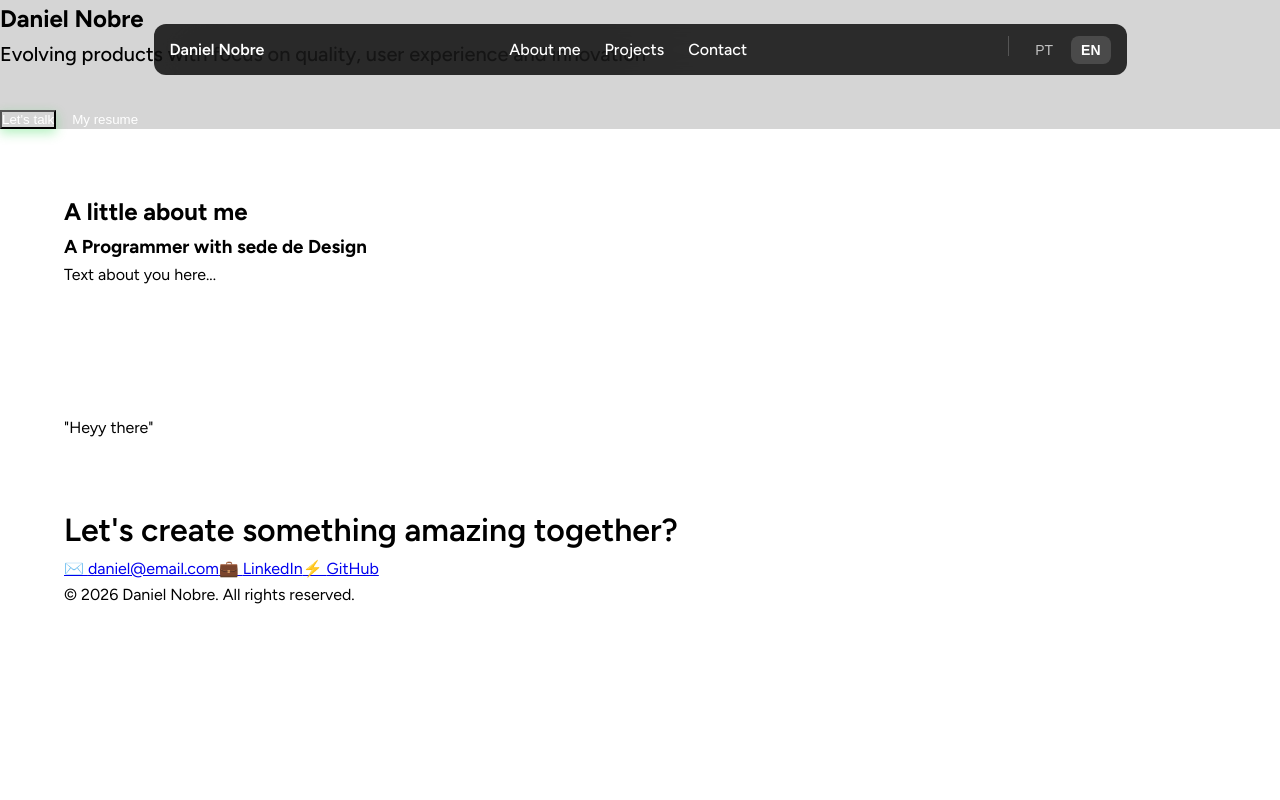
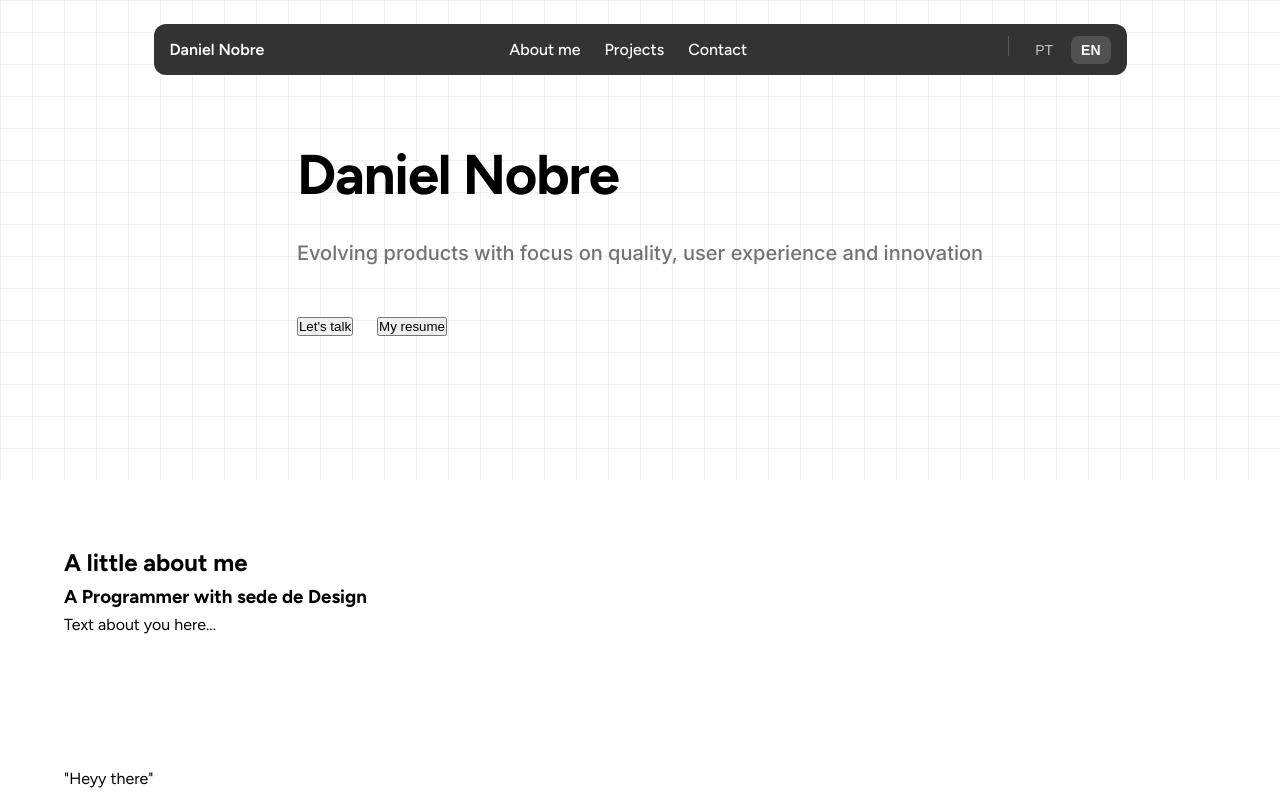
Before and after one commit to Dan-Nobre/portfolio-dan, a React (Create React App) app: page / in a window 1280 px wide. Shown: the top 800 px of the page. Built offline with nearby package versions, Linux system fonts and the light colour scheme.

Commit message:
💄 feat: colocando grades na hero

```diff
--- a/src/App.css
+++ b/src/App.css
@@ -59,8 +59,8 @@
   --color-btn-hero-secondary-hover: rgba(255, 255, 255, 0.1); /* Hover sutil, beeem levinho */
 
   /* ====== CORES DE TEXTO NO HERO ====== */
-  --color-text-hero: #ffffff;   /* Texto branco sólido (Daniel Nobre) */
-  --color-text-hero-secondary: rgba(255, 255, 255, 0.9); /* Branco 90% opacidade */
+  --color-text-hero: #000000;   /* Texto sempre preto! (Daniel Nobre) */
+  --color-text-hero-secondary: rgba(0, 0, 0, 0.55);
 
   /* ====== ESPAÇAMENTOS ====== */
   --spacing-xs: 4px;
--- a/src/components/Hero Section/Hero.css
+++ b/src/components/Hero Section/Hero.css
@@ -1,10 +1,112 @@
 .hero {
-    background-color: #d5d5d5;
+    background:
+    linear-gradient(
+      to right,
+      rgba(0, 0, 0, 0.06) 1px,
+      transparent 1px
+    ),
+    linear-gradient(
+      to bottom,
+      rgba(0, 0, 0, 0.06) 1px,
+      transparent 1px
+    );
+
+  background-size: 32px 32px;
+  min-height: 60vh;
+  display: flex;
+  align-items: center;
+  position: relative;
+  overflow: hidden;
+}
+
+.hero::before {
+  content: '';
+  position: absolute;
+  inset: 0;
+
+  background:
+    linear-gradient(to right, rgba(0,0,0,0.04) 1px, transparent 1px),
+    linear-gradient(to bottom, rgba(0,0,0,0.04) 1px, transparent 1px);
+  background-size: 32px 32px;
+
+  pointer-events: none;
+
+  -webkit-mask-image: linear-gradient(
+    to bottom,
+    transparent 50%,
+    black 10%,
+    black 90%,
+    transparent 100%
+  );
+
+  mask-image: linear-gradient(
+    to bottom,
+    transparent 100%,
+    black 10%,
+    black 90%,
+    transparent 100%
+  );
+}
+
+
+.hero .container {
+  position: relative;
+  z-index: 2;
+}
+
+.hero-name h1 {
+  color: var(--color-text-hero);
+  margin-bottom: 0;
+}
+
+.hero-title {
+    color: var(--color-text-hero-secondary);
+    max-width: 800px;
 }
 
 .hero-actions {
     display: flex;
-    gap: 16px;
-    margin-top: 40px;
     flex-wrap: wrap;
 }
+
+.typewriter-text {
+    display: inline-block;
+}
+
+@media (max-width: 768px) {
+    .hero {
+        text-align: center;
+        padding: 4rem 0;
+    }
+    .hero-actions {
+        flex-direction: column;
+        align-items: center;
+    }
+
+    .hero-title {
+        max-width: 100%;
+    }
+}
+
+@keyframes fadeInUp {
+    from {
+        opacity: 0;
+        transform: translateY(30px);
+    }
+    to {
+        opacity: 1;
+        transform: translateY(0);
+    }
+}
+
+.hero-name {
+    animation: fadeInUp 0.8s ease-out 0.1s both;
+}
+
+.hero-title {
+    animation: fadeInUp 0.8s ease-out 0.3s both;
+}
+
+.hero-actions {
+    animation: fadeInUp 0.8s ease-out 0.5s both;
+}
--- a/src/components/Hero Section/Hero.jsx
+++ b/src/components/Hero Section/Hero.jsx
@@ -10,23 +10,23 @@ const Hero = () => {
 
   return (
     <section className="hero">
-      <div className="hero-container">
-        <div className="hero-name">
-          <h1>Daniel Nobre</h1>
+      <div className="container">
+        <div className="hero-name mb-4">
+          <h1 className="text-hero">Daniel Nobre</h1>
         </div>
 
-        <h2 className="hero-title">{t.hero.title}</h2>
+        <h2 className="hero-title text-subtitle mb-5">{t.hero.title || "Evoluindo produtos com foco em qualidade, experiência do usuário e inovação"}</h2>
 
 
-        <div className="hero-actions">
+        <div className="hero-actions gap-3">
           <button
-            className="btn-primary"
+            className="btn-hero-primary"
             onClick={() => scrollToSection('footer')}
           >
-            {t.hero.contactBtn}
+            {t.hero.contactBtn || "Vamos conversar"}
           </button>
-          <button className="btn-secondary">
-            {t.hero.resumeBtn}
+          <button className="btn-hero-secondary" onClick={() => window.open('/curriculo.pdf', '_blank')}>
+            {t.hero.resumeBtn || "Meu currículo"}
           </button>
         </div>
       </div>
```
